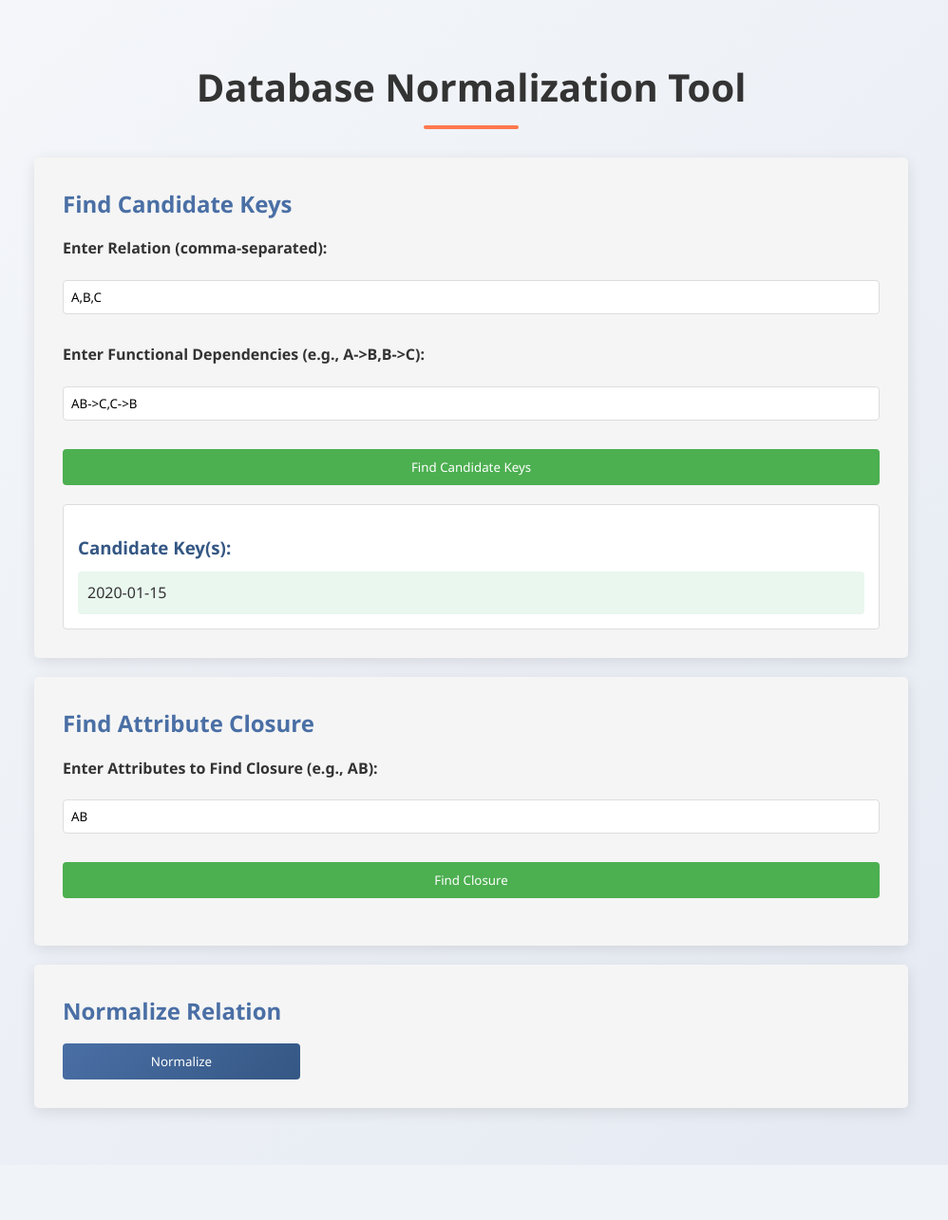
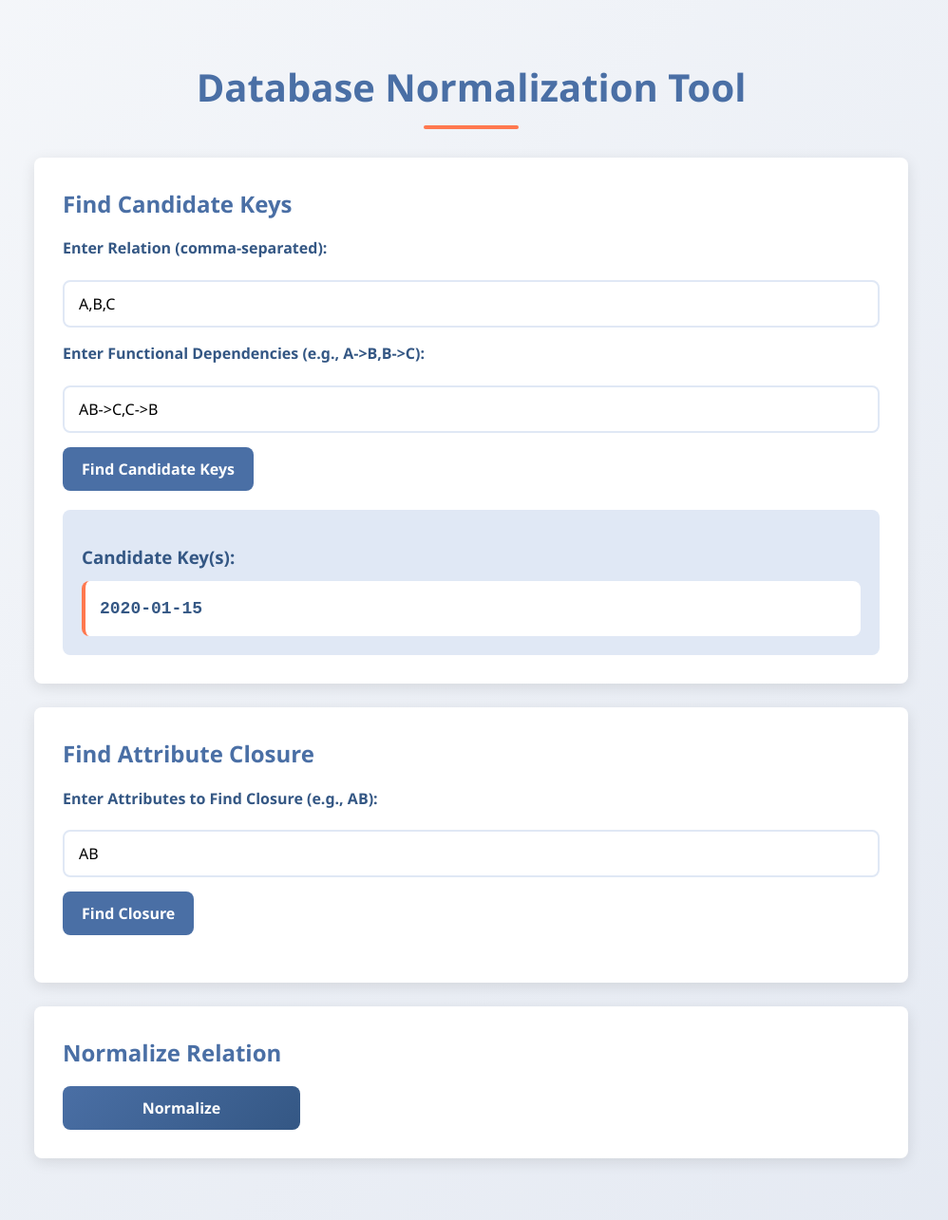
Before and after one commit to mananvsuri/Database-Normalization-Tool, a Flask app: template templates/index.html in a window 1280 px wide. Shown: the whole page at 95% size, without its empty margins (144-1142 px from the left). Before the commit the page ends 1227 px from the top, so only its background shows below. Run offline with Flask 3, Linux system fonts and the light colour scheme; the template is opened without the code that fills it: most values are stand-ins (such as "Sample title", 1, 10 or a date in 2020).

Commit message:
Improvements

```diff
--- a/static/style.css
+++ b/static/style.css
@@ -26,15 +26,12 @@ body {
     line-height: 1.6;
     padding: 20px;
     min-height: 100vh;
-    font-family: Arial, sans-serif;
-    max-width: 800px;
-    margin: 0 auto;
 }
 
 /* Header Styles */
 h1 {
     text-align: center;
-    color: #333;
+    color: var(--primary-color);
     margin: 20px 0 30px;
     font-size: 2.5rem;
     position: relative;
@@ -68,10 +65,10 @@ h3 {
 
 /* Section Styling */
 .section {
-    background-color: #f5f5f5;
-    padding: 20px;
-    margin-bottom: 20px;
-    border-radius: 5px;
+    background-color: #fff;
+    padding: 25px;
+    border-radius: var(--border-radius);
+    margin-bottom: 25px;
     box-shadow: var(--card-shadow);
     transition: transform var(--transition-speed), box-shadow var(--transition-speed);
 }
@@ -90,91 +87,90 @@ form {
 }
 
 label {
-    display: block;
+    font-weight: 600;
     margin-bottom: 5px;
-    font-weight: bold;
+    color: var(--primary-dark);
 }
 
 input[type="text"] {
-    width: 100%;
-    padding: 8px;
-    margin-bottom: 15px;
-    border: 1px solid #ddd;
-    border-radius: 4px;
+    padding: 12px 15px;
+    border: 2px solid var(--primary-light);
+    border-radius: var(--border-radius);
+    font-size: 16px;
+    transition: all var(--transition-speed);
+}
+
+input[type="text"]:focus {
+    outline: none;
+    border-color: var(--primary-color);
+    box-shadow: 0 0 0 3px rgba(74, 111, 165, 0.2);
 }
 
 button {
-    background-color: #4CAF50;
+    background-color: var(--primary-color);
     color: white;
-    padding: 10px 15px;
     border: none;
-    border-radius: 4px;
+    padding: 12px 20px;
+    border-radius: var(--border-radius);
     cursor: pointer;
+    font-weight: 600;
+    font-size: 16px;
+    transition: all var(--transition-speed);
+    align-self: flex-start;
 }
 
 button:hover {
-    background-color: #45a049;
+    background-color: var(--primary-dark);
+    transform: translateY(-2px);
+    box-shadow: 0 4px 8px rgba(0, 0, 0, 0.1);
 }
 
+button:active {
+    transform: translateY(0);
+}
+
+/* Output Styles */
 .output {
+    background-color: var(--primary-light);
+    padding: 20px;
+    border-radius: var(--border-radius);
     margin-top: 20px;
-    padding: 15px;
-    background-color: #fff;
-    border: 1px solid #ddd;
-    border-radius: 4px;
+    animation: slideUp 0.5s ease;
 }
 
 .key-box {
-    background-color: #e9f7ef;
-    padding: 10px;
-    border-radius: 4px;
+    background-color: white;
+    border-left: 4px solid var(--accent-color);
+    padding: 15px;
+    border-radius: var(--border-radius);
+    font-family: monospace;
+    font-size: 18px;
+    font-weight: 600;
+    color: var(--primary-dark);
     margin-top: 10px;
 }
 
 /* Normalization Results */
 .normalization-result {
     margin-bottom: 15px;
-    padding: 15px;
-    border: 1px solid #ddd;
-    border-radius: 4px;
+    padding-bottom: 15px;
+    border-bottom: 1px solid #eee;
+}
+
+.normalization-result:last-child {
+    border-bottom: none;
+    margin-bottom: 0;
+    padding-bottom: 0;
 }
 
 .success {
-    color: #4CAF50;
+    color: var(--success-color);
+    font-weight: 600;
 }
 
 .violation {
-    color: #f44336;
-}
-
-.decomposition-details {
-    margin-top: 15px;
-    padding: 10px;
-    background-color: #f8f9fa;
-    border-radius: 4px;
-}
-
-.decomposition-details h5 {
-    margin: 10px 0;
-    color: #333;
-}
-
-.decomposition-details ul {
-    margin-left: 20px;
-    padding-left: 20px;
-}
-
-.decomposition-details li {
-    margin-bottom: 5px;
-    color: #555;
-}
-
-.step {
-    margin-bottom: 15px;
-}
-
-.step ul {
-    margin-left: 20px;
+    color: var(--error-color);
+    font-weight: 600;
 }
 
 /* Animation Keyframes */
```
